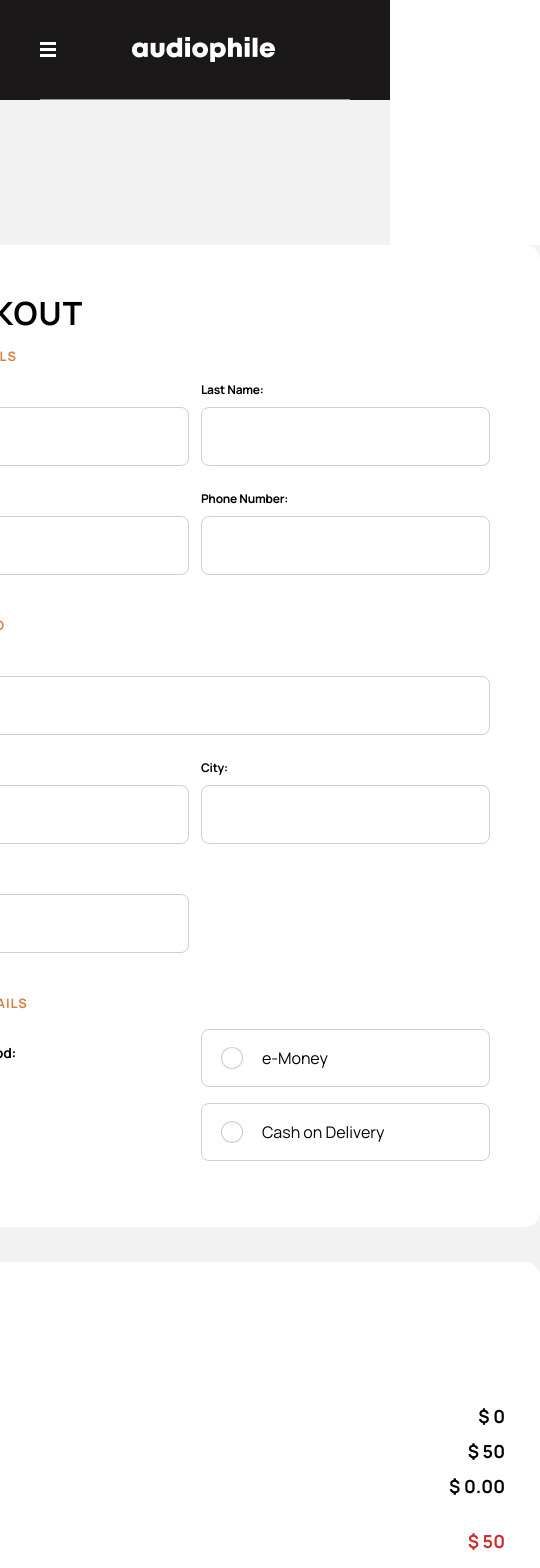
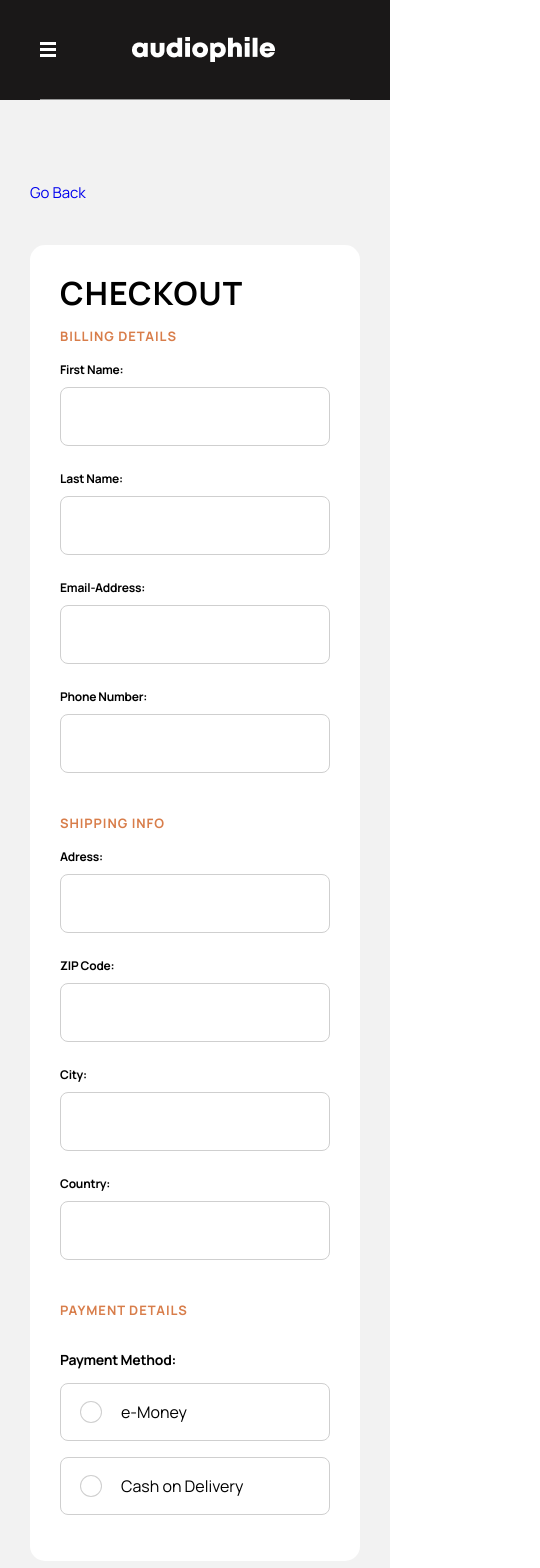
Before and after one commit to OvikGukeyan/audiophile-ecommerce-website, a React (Create React App) app: page /checkout in a window 390 px wide. Shown: the top 1568 px of the page, 540 px wide, since content can reach past the window. Built offline with nearby package versions, Linux system fonts and the light colour scheme.

Commit message:
adaptiv-mobile-checkout

```diff
--- a/src/components/CartPopup/CartPopup.module.scss
+++ b/src/components/CartPopup/CartPopup.module.scss
@@ -86,6 +86,17 @@
             }
         }
     }
+
+    @media (max-width: 700px) {
+        display: flex;
+        justify-content: center;
+        align-items: center;
+
+        .popup {
+            position: static;
+            width: 280px;
+        }
+    }
 }
 
 img {
--- a/src/components/NavBar/NavBar.module.scss
+++ b/src/components/NavBar/NavBar.module.scss
@@ -7,11 +7,13 @@
     background-color: #fff;
     border-radius: 10px;
 
+
     .nav_bar {
         margin-bottom: 160px;
         width: 1110px;
         display: flex;
         justify-content: space-between;
+        z-index: 2;
 
         a {
             text-decoration: none;
@@ -93,11 +95,11 @@
 
     @media (max-width: 700px) {
 
-
         .nav_bar {
             width: 330px;
             flex-direction: column;
             align-items: center;
+
 
             .item {
                 margin: 0 0 30px 0;
--- a/src/components/Order/Order.module.scss
+++ b/src/components/Order/Order.module.scss
@@ -10,7 +10,7 @@
     justify-content: center;
 
     .order {
-        position:fixed;
+        position: fixed;
         width: 520px;
         height: 550px;
         background-color: #fff;
@@ -119,4 +119,51 @@
         }
     }
 
+    @media (max-width: 700px) {
+        .order {
+            width: 270px;
+            padding: 30px;
+
+            h1 {
+                font-size: 24px;
+                font-weight: 700;
+                line-height: 28px;
+                letter-spacing: 0.8571428656578064px;
+
+            }
+
+            .order_info {
+                flex-direction: column;
+                height: 230px;
+                margin-bottom: 20px;
+
+                .order_items {
+                    width: 100%;
+                    height: 60%;
+
+                    .items_count {
+                        p {
+                            margin: 10px 0;
+                        }
+                    }
+                }
+
+                .order_price {
+                    width: 100%;
+                    height: 40%;
+
+                    p {
+                        font-size: 15px;
+                        margin: 10px 0 10px 32px;
+                    }
+
+                    span {
+                        font-size: 18px;
+                    }
+                }
+
+            }
+        }
+    }
+
 }
--- a/src/pages/Checkout/Checkout.module.scss
+++ b/src/pages/Checkout/Checkout.module.scss
@@ -255,4 +255,49 @@
         }
 
     }
+
+    @media (max-width: 700px) {
+        .back {
+            width: 330px;
+        }
+
+        .content_wrapper {
+            width: 330px;
+
+            .checkout_box {
+                width: 270px;
+                padding: 30px;
+                form {
+                    .input_box {
+                        flex-direction: column;
+                        width: 100%;
+
+                        label {
+                            width: 100%;
+                        }
+                        .adress_input {
+                            width: 100%;
+                        }
+                    }
+
+                    .payment {
+                        flex-direction: column;
+
+                        div {
+                            width: 100%;
+                        }
+
+
+                    }
+                }
+
+
+            }
+
+            .summary_box {
+                width: 270px;
+                padding: 30px;
+            }
+        }
+    }
 }
```
